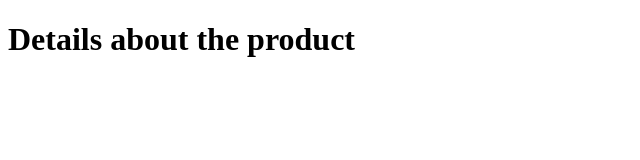
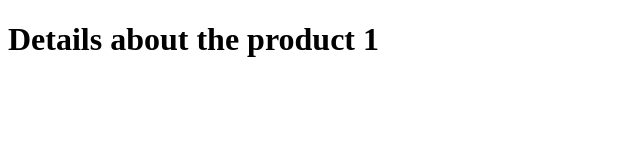
Before and after one commit to zlrkw11/nextjs-tutorial, a Next.js app: page /products/1 in a window 1280 px wide. Shown: the top 160 px of the page, without its empty margins (0-640 px from the left). Built offline with nearby package versions, Linux system fonts and the light colour scheme.

Commit message:
param id getting

```diff
--- a/src/app/products/[productId]/page.tsx
+++ b/src/app/products/[productId]/page.tsx
@@ -1,3 +1,3 @@
-export default function ProductDetails() {
-  return <h1>Details about the product</h1>;
+export default function ProductDetails({ params }) {
+  return <h1>Details about the product {params.productId}</h1>;
 }
```
